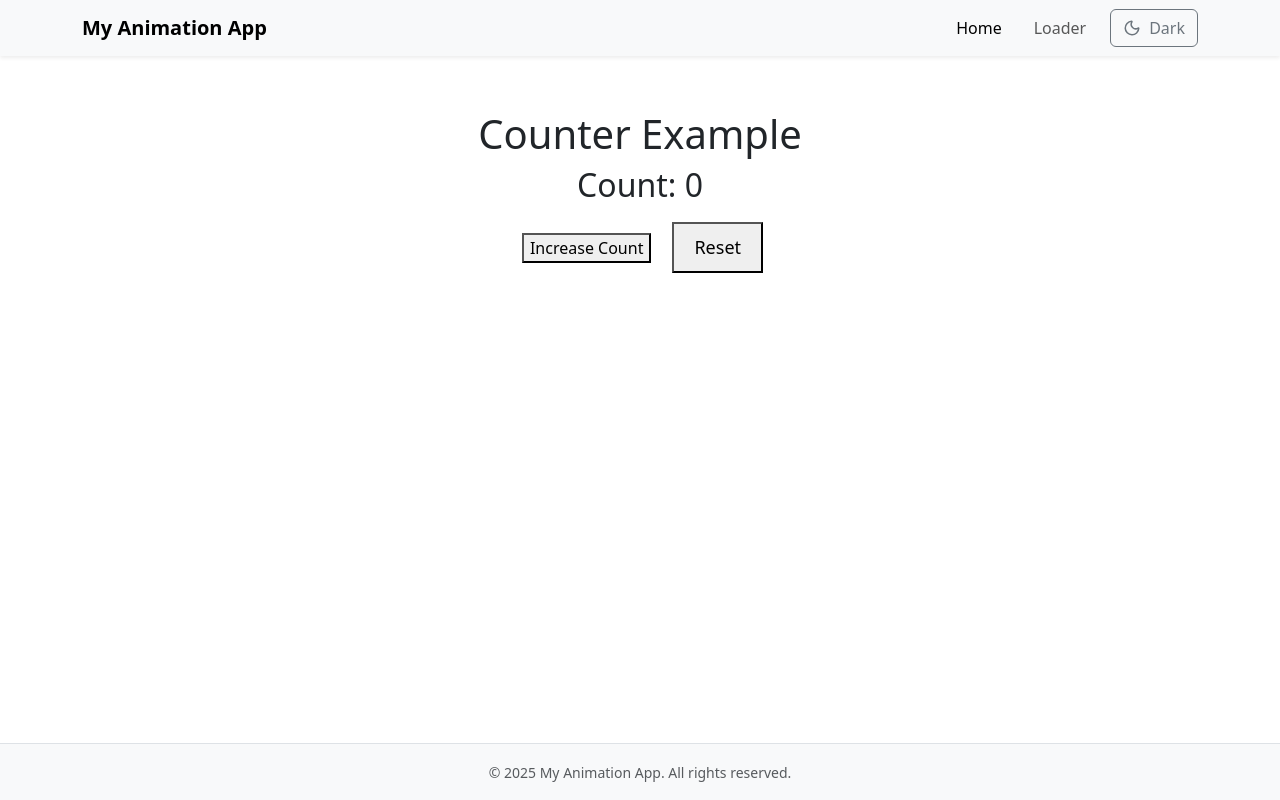
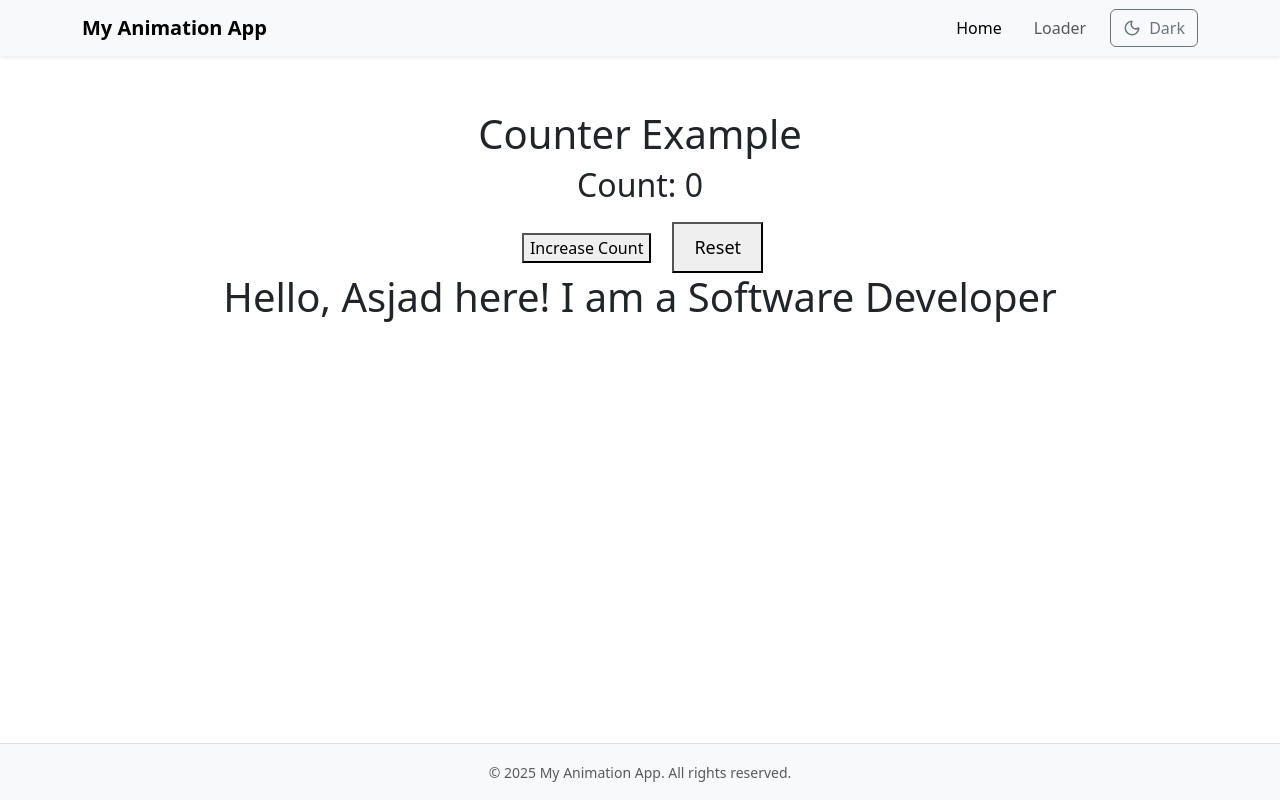
Before and after one commit to asjadreza/my-animation-app, a Next.js app: page / in a window 1280 px wide. Built offline with nearby package versions, Linux system fonts and the light colour scheme.

Commit message:
props uses

```diff
--- a/src/app/page.tsx
+++ b/src/app/page.tsx
@@ -3,6 +3,9 @@
 import { useCallback, useEffect, useState } from "react";
 import Button from "@/components/MemoizedChild";
 import Button1 from "@/components/Button";
+import Greeting from "@/components/Greeting";
+
+
 
 export default function Home() {
   const [count, setCount] = useState<number>(0);
@@ -34,9 +37,12 @@ export default function Home() {
     setCount((prev) => prev - 1)
   }, [])
 
+  const user = {
+    name: "Asjad",
+    role: "Software Developer"
+  }
+
   return (
-
-
     <div style={{ textAlign: "center", marginTop: "30px" }}>
       <h1>Counter Example</h1>
       <h2>Count: {count}</h2>
@@ -68,6 +74,9 @@ export default function Home() {
       >
         Reset
       </button>
+
+      <Greeting user={user} />
+
     </div>
 
     // <div>
--- /dev/null
+++ b/src/components/Greeting.tsx
@@ -0,0 +1,39 @@
+import React from 'react'
+
+// const Greeting = (props:any) => {
+
+//   return (
+//     <div>Hello, {props.name}! You are a {props.role}</div>
+//   )
+// }
+
+
+// destructuring of props
+// const Greeting = ({name, role}) => {
+
+//   return (
+//     <div>Hello, I am {name}! and I am a {role}</div>
+//   )
+// }
+
+// data passed as an object
+
+type User = {
+  name: string;
+  role: string;
+};
+
+
+type GreetingProps = {
+    user: User;
+}
+const Greeting = ({user}: GreetingProps) => {
+
+    return(
+        <div>
+            <h1>Hello, {user.name} here! I am a {user.role}</h1>
+        </div>
+    )
+}
+
+export default Greeting
```
Also changed, not shown: src/app/use-ref/page.jsx (+7 -2 lines).
